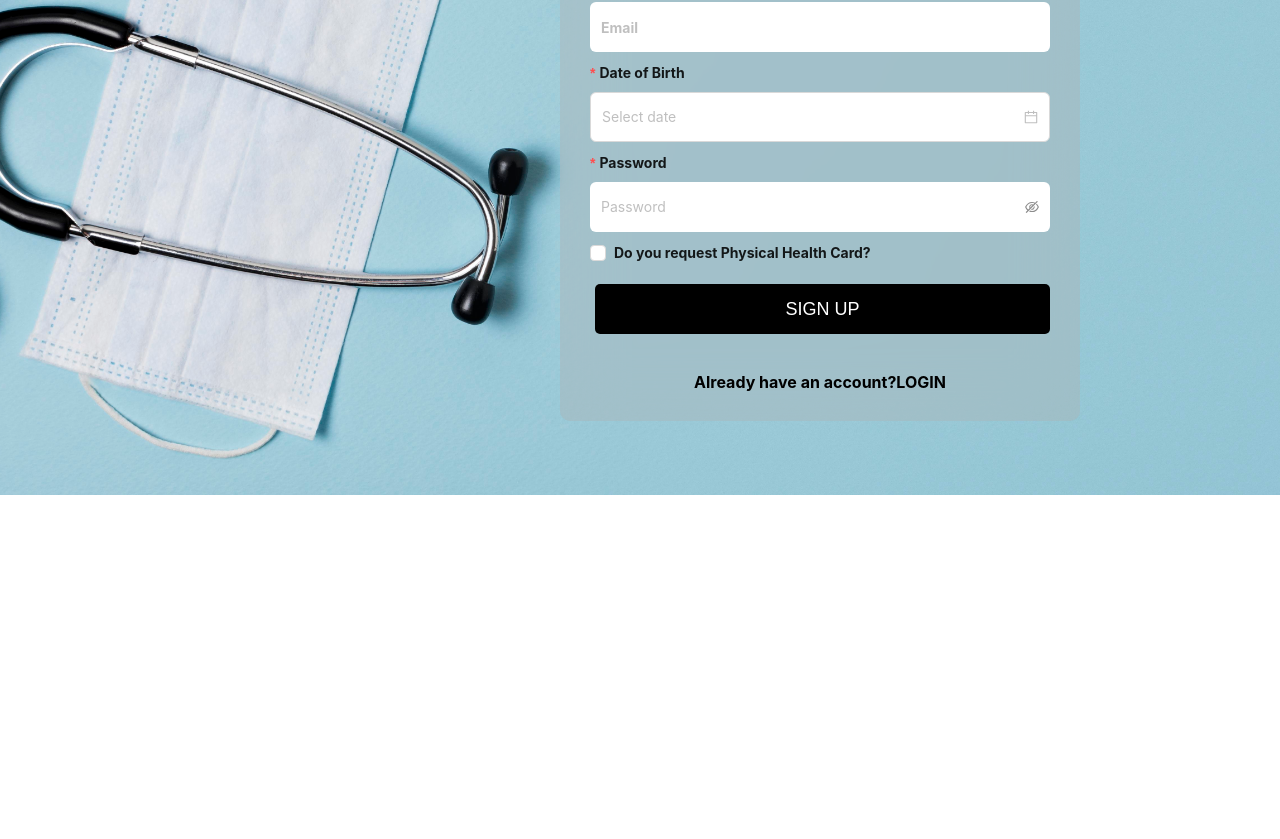
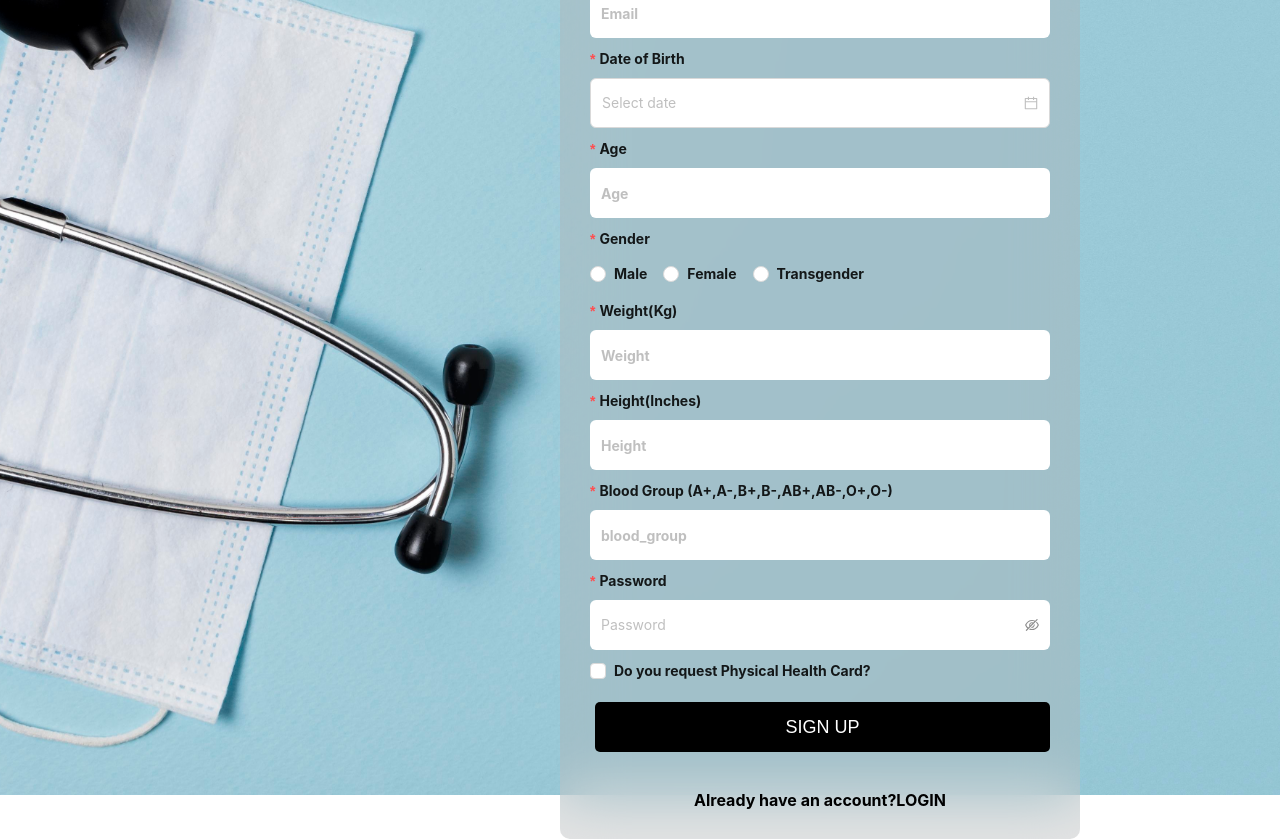
Before and after one commit to ChirathiSomadasa/HealthCare, a React (Create React App) app in the folder client/: page /signup in a window 1280 px wide. Shown: the part 600-1439 px from the top of the page. Before the commit the page ends 1095 px from the top, so only its background shows below. Built offline with nearby package versions, Linux system fonts and the light colour scheme.

Commit message:
Update signup page

```diff
--- a/client/src/pages/signup/SignUp.css
+++ b/client/src/pages/signup/SignUp.css
@@ -46,7 +46,7 @@
 
     background-image: url(../../images/healthcard/signup.jpg);
     width: 100%;
-    min-height: 1000px;
+    min-height: 1300px;
     background-position: center;
     background-repeat: no-repeat;
     background-size: cover;
@@ -72,6 +72,7 @@
     right: 0;
     padding-right: 200px;
     padding-top: 10%;
+    padding-top: 330px;
 
   }
 
--- a/client/src/pages/signup/SignUp.js
+++ b/client/src/pages/signup/SignUp.js
@@ -1,12 +1,22 @@
 import { useEffect, useState } from 'react';
 import React from 'react';
-import { Form, Input, DatePicker,Checkbox } from 'antd';
+import { Form, Input, DatePicker, Checkbox } from 'antd';
 import { Link } from 'react-router-dom';
 import './SignUp.css';
 import { useNavigate } from 'react-router-dom';
 import axios from 'axios';
+import { Radio } from 'antd';
+
 
 function SignUp() {
+  const [bloodGroup, setBloodGroup] = useState(''); // State to hold the blood group input
+
+  // Predefined list of blood groups
+  const bloodGroupsList = ['A+', 'A-', 'B+', 'B-', 'AB+', 'AB-', 'O+', 'O-'];
+
+  const handleBloodGroupChange = (e) => {
+    setBloodGroup(e.target.value); // Update state as user types
+  };
   var navigate = useNavigate();
 
   const onFinishSignIn = (values) => {
@@ -62,7 +72,6 @@ function SignUp() {
         <div className="authentication-form card p-2">
           <h1 className="card-title">CREATE AN ACCOUNT</h1>
           <Form layout="vertical" onFinish={onFinishSignIn}>
-
             <Form.Item
               label="Full Name"
               name="full_name"
@@ -87,7 +96,7 @@ function SignUp() {
                 },
               ]}
             >
-              <Input className="signup_input" placeholder="Adress" />
+              <Input className="signup_input" placeholder="Address" />
             </Form.Item>
 
 
@@ -138,6 +147,84 @@ function SignUp() {
               <DatePicker className='date' />
             </Form.Item>
             <Form.Item
+              label="Age"
+              name="age"
+              rules={[
+                {
+                  required: true,
+                  message: 'Please input your age!',
+                },
+              ]}
+            >
+              <Input className="signup_input" placeholder="Age" />
+            </Form.Item>
+            <Form.Item
+              label="Gender"
+              name="gender"
+              rules={[
+                {
+                  required: true,
+                  message: 'Please select your gender!',
+                },
+              ]}
+            >
+              <Radio.Group>
+                <Radio value="male">
+                  <span className="material-icons-round">Male</span>
+                </Radio>
+                <Radio value="female">
+                  <span className="material-icons-round">Female</span>
+                </Radio>
+                <Radio value="other">
+                  <span className="material-icons-round">Transgender</span>
+                </Radio>
+              </Radio.Group>
+            </Form.Item>
+            <Form.Item
+              label="Weight(Kg)"
+              name="weight"
+              rules={[
+                {
+                  required: true,
+                  message: 'Please input your weight!',
+                },
+              ]}
+            >
+              <Input className="signup_input" placeholder="Weight" />
+            </Form.Item>
+            <Form.Item
+              label="Height(Inches)"
+              name="height"
+              rules={[
+                {
+                  required: true,
+                  message: 'Please input your height!',
+                },
+              ]}
+            >
+              <Input className="signup_input" placeholder="Height" />
+            </Form.Item>
+
+            <Form.Item
+              label="Blood Group (A+,A-,B+,B-,AB+,AB-,O+,O-)"
+              name="blood_group"
+              rules={[
+                {
+                  required: true,
+                  message: 'Please input your blood group!',
+                },
+              ]}
+            >
+              <Input
+                className="signup_input"
+                placeholder="blood_group"
+                value={bloodGroup}
+                onChange={handleBloodGroupChange} // Update state on change
+              />
+            </Form.Item>
+
+
+            <Form.Item
               label="Password"
               name="password"
               rules={[
```
Also changed, not shown: 2 other files (tests, documents, lock files or other folders).
